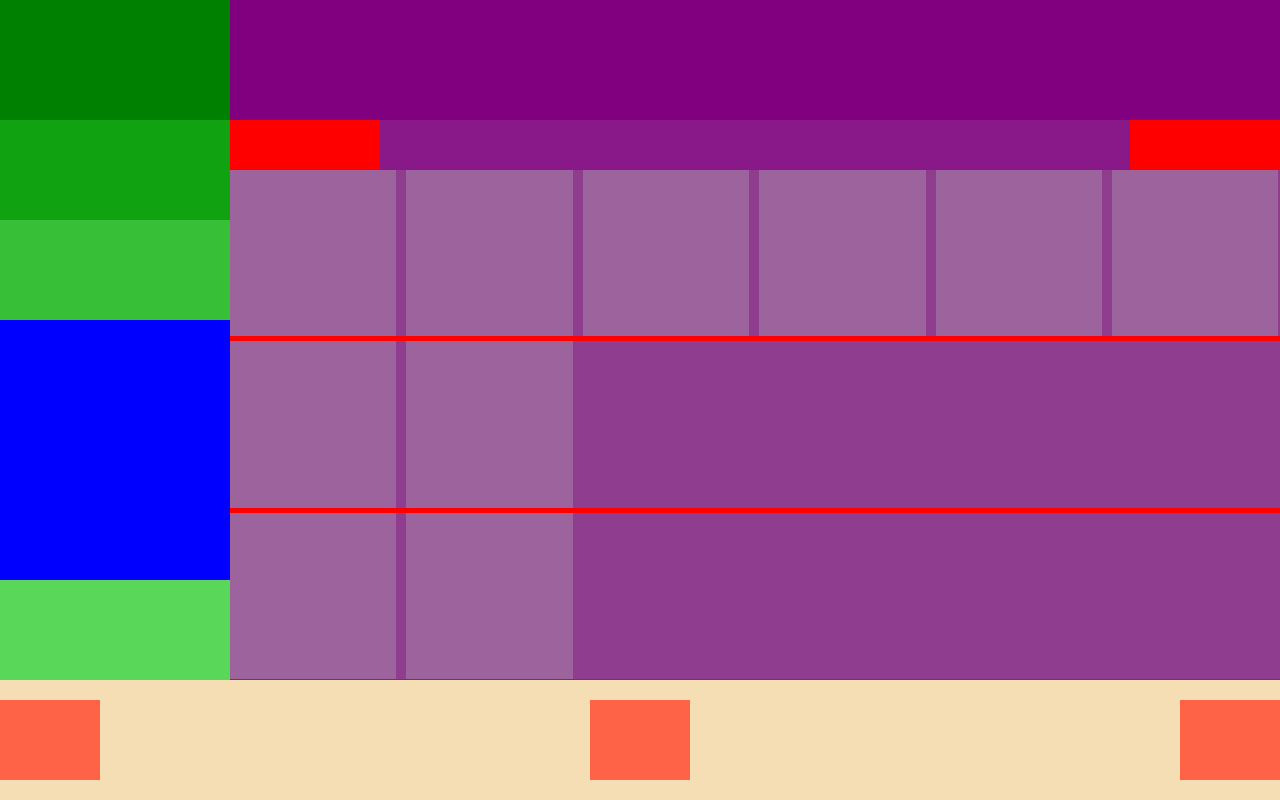
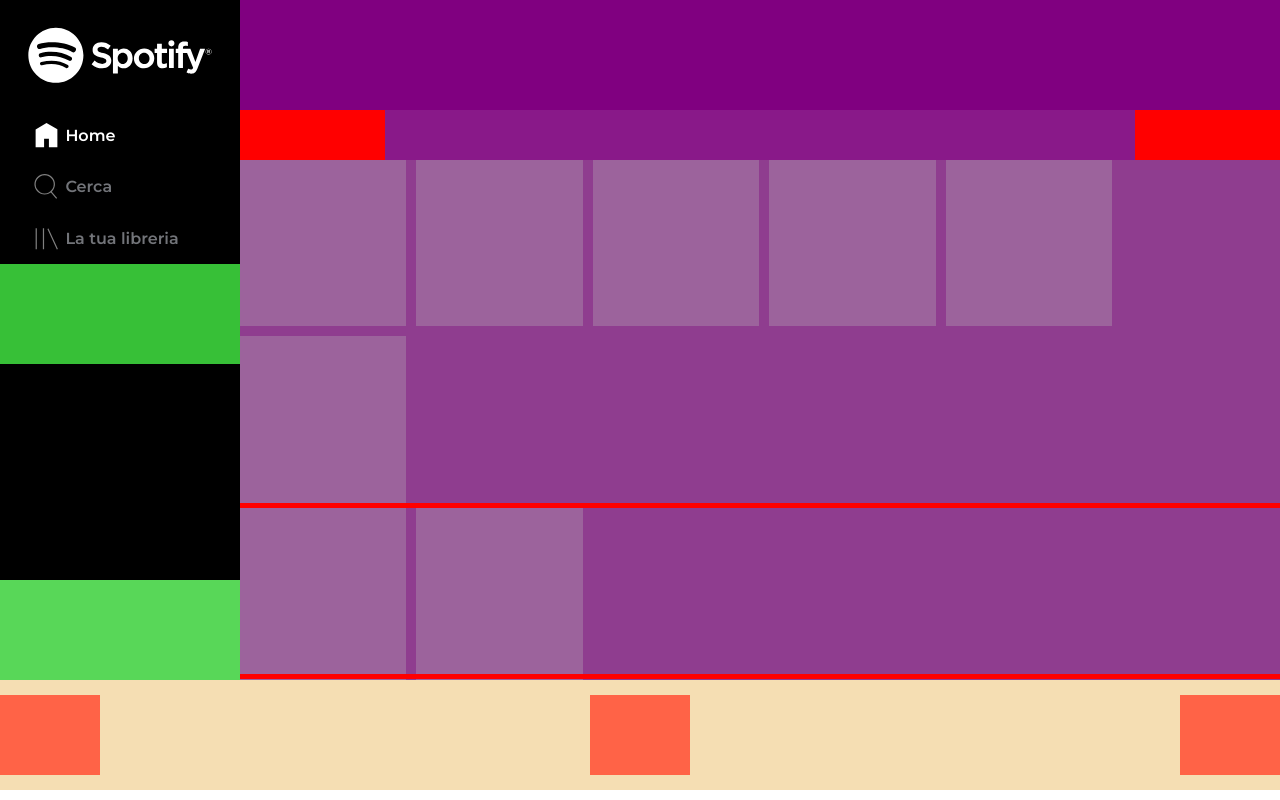
Before and after one commit to SalvatoreCapano/html-css-spotifyweb, a plain HTML site: page index.html in a window 1280 px wide. Drawn offline with Linux system fonts and the light colour scheme.

Commit message:
-Agg. favicon -Agg. logo -Agg. navlist laterale

```diff
--- a/css/style.css
+++ b/css/style.css
@@ -10,7 +10,7 @@
 /* Regole Generali */
 :root {
     /* Spazi */
-    --spacingExtraSmall: 0.9rem;
+    --spacingExtraSmall: 0.7rem;
     --spacingSmall: 1.4rem;
     --spacingMedium: 1.7rem;
     --spacingLarge: 2.8rem;
@@ -36,33 +36,69 @@
     #282828: player bg
     */
 }
+
+body {
+    font-family: 'Montserrat', sans-serif;
+}
+
+.clearfix::after {
+    content: "";
+    clear: both;
+    display: table;
+}
+
+a {
+    text-decoration: none;
+}
+
+
+
 /* --- CONTENT --- */
 #content {
     background-color: aquamarine;
     height: calc(100vh - 120px); /* 120px = altezza player*/
-
 }
 
 #content > * {
     display: inline-block;
     height: 100%;
+    float: left;
 }
 
 /* aside */
 #content > aside {
+    width: 240px;
+    background-color: var(--asideBg);
+
+    font-weight: 600;
     position: relative;
-    width: 230px;
-    background-color: blue;
 }
 
 #content > aside #logoContainer {
-    height: 120px;
-    background-color: green;
+    height: 110px;
+    padding: var(--spacingMedium);
 }
 
-#content > aside nav {
-    height: 100px;
-    background-color: rgb(17, 162, 17);
+#content > aside nav ul li a {
+    display: inline-block;
+    width: 100%;
+
+    padding: var(--spacingExtraSmall) 0;
+    padding-left: var(--spacingMedium);
+
+    color: var(--textColorSecondary);
+
+    border-left: 5px solid transparent;
+}
+
+#content > aside nav ul li a > * {
+    vertical-align: middle;
+    transition: all 0.1s;
+}
+
+#content > aside nav ul li a img {
+    width: 1.8rem;
+    filter: brightness(0.5);
 }
 
 #content > aside #playlistContainer {
@@ -81,15 +117,38 @@
     background-color: rgb(88, 215, 88);
 }
 
+/* hover elementi navbar laterale */
+#content > aside nav ul li:hover span {
+    color: white;
+}
+
+#content > aside nav ul li:hover img {
+    filter: brightness(1);
+}
+
+/* versione active degli elementi della navbar laterale */
+#content > aside nav ul li.active span {
+    color: var(--textColorPrimary);
+    border-color: var(--activeColor);
+}
+
+#content > aside nav ul li.active a img {
+    filter: brightness(1);
+}
+
 /* main */
 #content > main {
-    width: calc(100vw - 230px); /* 250px = larghezza aside*/
+    width: calc(100vw - 240px); /* 250px = larghezza aside*/
     background-color: red;
     overflow: auto;
 }
 
 #content > main #banner {
-    height: 120px;
+    height: 110px;
+    position: sticky;
+    top: 0;
+    left: 0;
+
     background-color: purple;
 }
 
@@ -119,7 +178,7 @@
 /* --- PLAYER --- */
 #player {
     background-color: wheat;
-    height: 120px;
+    height: 110px;
 
     display: flex;
     justify-content: space-between;
--- a/index.html
+++ b/index.html
@@ -5,6 +5,8 @@
     <meta http-equiv="X-UA-Compatible" content="IE=edge">
     <meta name="viewport" content="width=device-width, initial-scale=1.0">
     <title>Spotify</title>
+
+    <link rel="icon" type="image/x-icon" href="/img/favicon.ico">
 
     <!-- CSS -->
     <link rel="stylesheet" href="css/style.css">
@@ -18,10 +20,35 @@
     <link href="https://fonts.googleapis.com/css2?family=Montserrat:wght@400;500;600;700;800&display=swap" rel="stylesheet">
 </head>
 <body>
-    <div id="content">
+    <div id="content" class="clearfix">
         <aside>
-            <div id="logoContainer"></div> <!-- /logoContainer-->
-            <nav></nav>
+            <div id="logoContainer">
+                <a href="#">
+                    <img src="img/logo.svg" alt="Spotify-logo">
+                </a>
+            </div> <!-- /logoContainer-->
+            <nav>
+                <ul>
+                    <li class="active">
+                        <a href="#">
+                            <img src="img/home.svg" alt="nav-home">
+                            <span>Home</span>
+                        </a>
+                    </li>
+                    <li>
+                        <a href="#">
+                            <img src="img/search.svg" alt="nav-search">
+                            <span>Cerca</span>
+                        </a>
+                    </li>
+                    <li>
+                         <a href="#">
+                            <img src="img/libreria.svg" alt="nav-library">
+                            <span>La tua libreria</span>
+                        </a>
+                    </li>
+                </ul>
+            </nav>
             <div id="playlistContainer"></div> <!-- /playlistContainer-->
             <div></div>
         </aside><main> <!-- per eliminare i 4px dovuti all'inline block su aside e main-->
```
